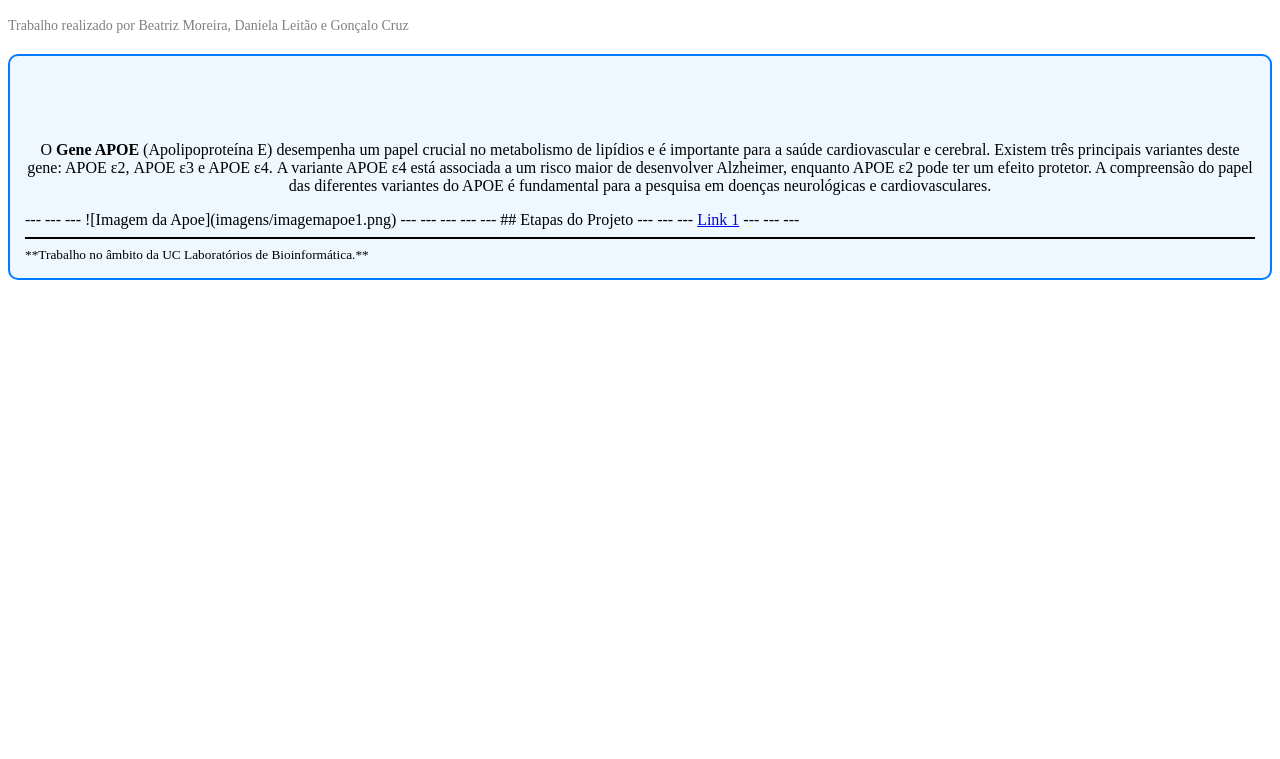
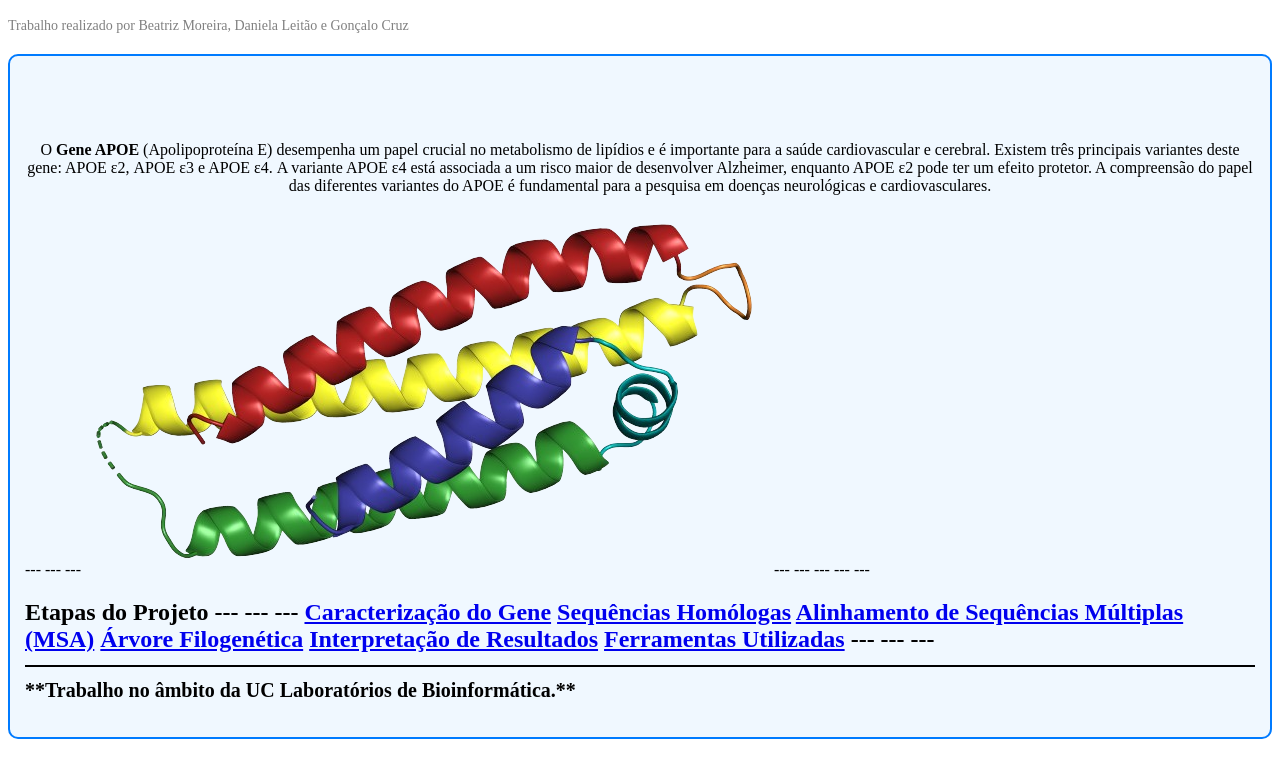
Before and after one commit to up202304593/Trabalho-Bioinform-tica, a plain HTML site: page index.html in a window 1280 px wide. Shown: the part 48-807 px from the top of the page. Drawn offline with Linux system fonts and the light colour scheme.

Commit message:
Update index.html

```diff
--- a/index.html
+++ b/index.html
@@ -11,7 +11,7 @@
 ---
 ---
 
-![Imagem da Apoe](imagens/imagemapoe1.png)
+<img src="imagens/imagemapoe1.png" alt="Imagem do BLASTp">
 
 
 ---
@@ -20,12 +20,16 @@
 ---
 ---
 
-## Etapas do Projeto
+<h2> Etapas do Projeto
 ---
 ---
 ---
-
-<a href="etapa1.html">Link 1</a>
+<a href="etapa1.html">Caracterização do Gene</a>
+<a href="etapa2.html">Sequências Homólogas</a>
+<a href="etapa3.html">Alinhamento de Sequências Múltiplas (MSA)</a>
+<a href="etapa4.html">Árvore Filogenética</a>
+<a href="etapa5.html">Interpretação de Resultados</a>
+<a href="etapa6.html">Ferramentas Utilizadas</a>
 
 ---
 ---
```
